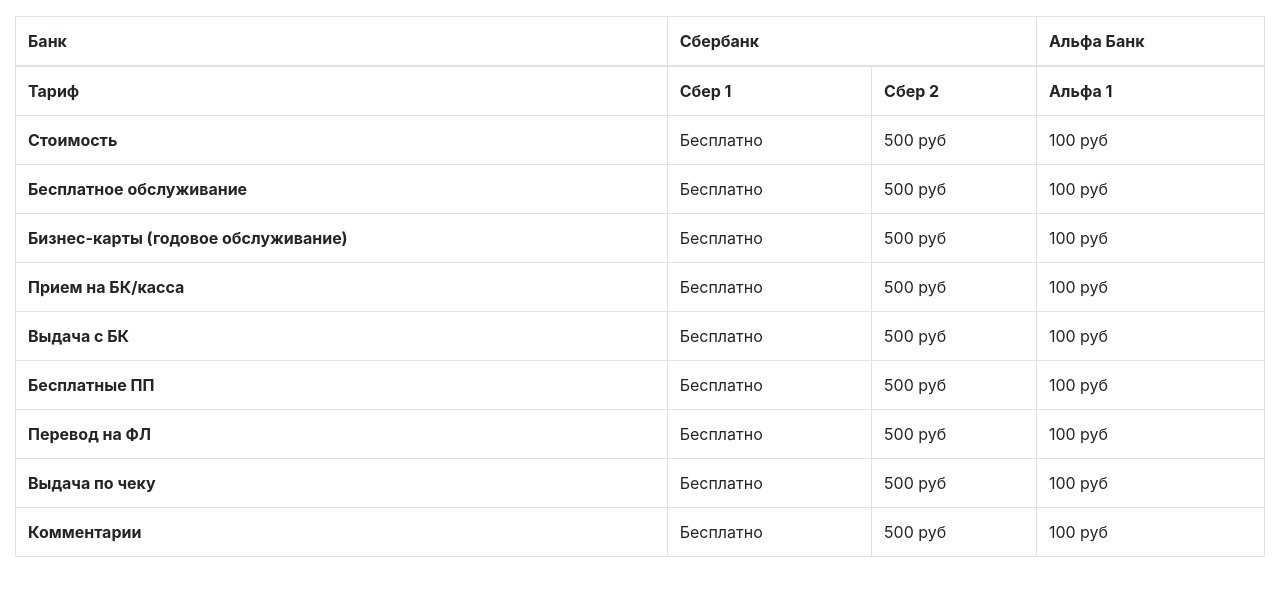
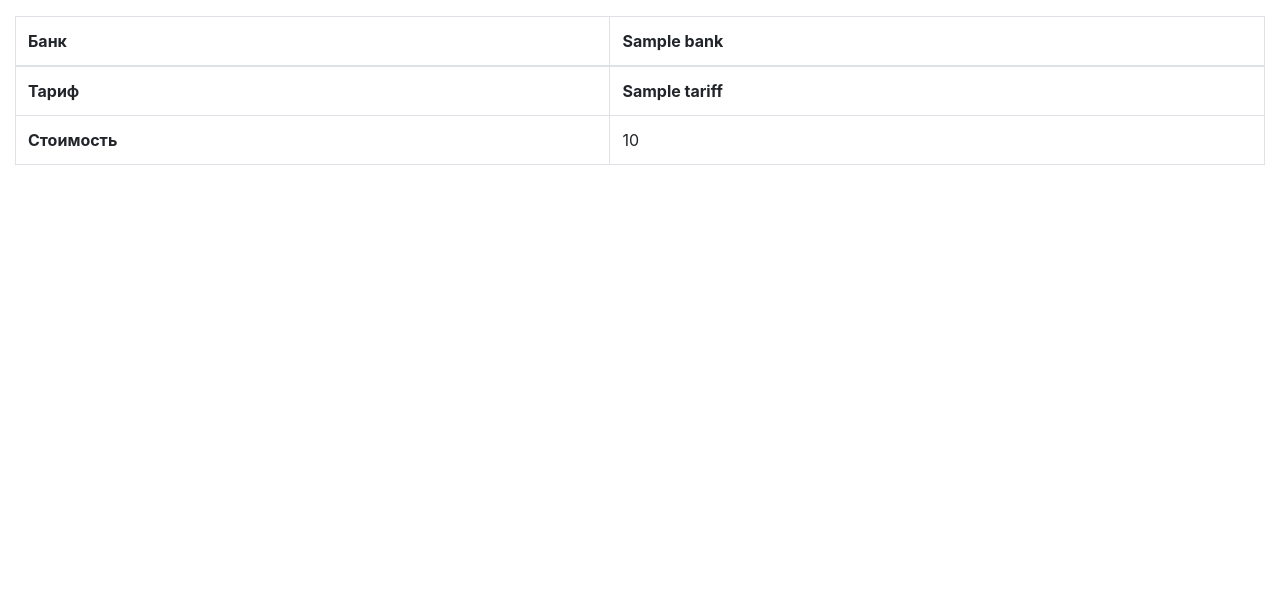
Before and after one commit to ilyamirin/IagoTHeWhisperer, a Symfony app: template templates/profile/result.html.twig in a window 1280 px wide. Shown: the part 56-652 px from the top of the page. Run offline with Twig, Linux system fonts and the light colour scheme; the template is opened without the code that fills it: most values are stand-ins (such as "Sample title", 1, 10 or a date in 2020); some libraries are stand-ins or nearby versions.

Commit message:
Add selecting tariffs

```diff
--- a/templates/profile/result.html.twig
+++ b/templates/profile/result.html.twig
@@ -3,83 +3,84 @@
 {% block body %}
 <div class="col-12 mx-auto">
     <table class="table table-bordered table-hover">
-        <tread>
+        <thead>
             <tr>
                 <th>Банк</th>
-                <th colspan="2">Сбербанк</th>
-                <th colspan="1">Альфа Банк</th>
+                {% for bank in banks %}
+                    <th colspan="{{ bank['count'] }}">{{ bank['name'] }}</th>
+                {% endfor %}
             </tr>
-        </tread>
+        </thead>
         <tbody>
             <tr>
                 <th>Тариф</th>
-                <th>Сбер 1</th>
-                <th>Сбер 2</th>
-                <th>Альфа 1</th>
+                {% for tariff in tariffs %}
+                    <th>{{ tariff.getName() }}</th>
+                {% endfor %}
             </tr>
 
             <tr>
                 <th>Стоимость</th>
-                <td>Бесплатно</td>
-                <td>500 руб</td>
-                <td>100 руб</td>
+                {% for tariff in tariffs %}
+                    <td>{{ tariff.getCost() }}</td>
+                {% endfor %}
             </tr>
 
-            <tr>
-                <th>Бесплатное обслуживание</th>
-                <td>Бесплатно</td>
-                <td>500 руб</td>
-                <td>100 руб</td>
-            </tr>
+{#            <tr>#}
+{#                <th>Бесплатное обслуживание</th>#}
+{#                <td>Бесплатно</td>#}
+{#                <td>500 руб</td>#}
+{#                <td>100 руб</td>#}
+{#            </tr>#}
 
-            <tr>
-                <th>Бизнес-карты (годовое обслуживание)</th>
-                <td>Бесплатно</td>
-                <td>500 руб</td>
-                <td>100 руб</td>
-            </tr>
+{#            <tr>#}
+{#                <th>Бизнес-карты (годовое обслуживание)</th>#}
+{#                <td>Бесплатно</td>#}
+{#                <td>500 руб</td>#}
+{#                <td>100 руб</td>#}
+{#            </tr>#}
 
-            <tr>
-                <th>Прием на БК/касса</th>
-                <td>Бесплатно</td>
-                <td>500 руб</td>
-                <td>100 руб</td>
-            </tr>
+{#            <tr>#}
+{#                <th>Прием на БК/касса</th>#}
+{#                <td>Бесплатно</td>#}
+{#                <td>500 руб</td>#}
+{#                <td>100 руб</td>#}
+{#            </tr>#}
 
-            <tr>
-                <th>Выдача с БК</th>
-                <td>Бесплатно</td>
-                <td>500 руб</td>
-                <td>100 руб</td>
-            </tr>
+{#            <tr>#}
+{#                <th>Выдача с БК</th>#}
+{#                <td>Бесплатно</td>#}
+{#                <td>500 руб</td>#}
+{#                <td>100 руб</td>#}
+{#            </tr>#}
 
-            <tr>
-                <th>Бесплатные ПП</th>
-                <td>Бесплатно</td>
-                <td>500 руб</td>
-                <td>100 руб</td>
-            </tr>
+{#            <tr>#}
+{#                <th>Бесплатные ПП</th>#}
+{#                <td>Бесплатно</td>#}
+{#                <td>500 руб</td>#}
+{#                <td>100 руб</td>#}
+{#            </tr>#}
 
-            <tr>
-                <th>Перевод на ФЛ</th>
-                <td>Бесплатно</td>
-                <td>500 руб</td>
-                <td>100 руб</td>
-            </tr>
+{#            <tr>#}
+{#                <th>Перевод на ФЛ</th>#}
+{#                <td>Бесплатно</td>#}
+{#                <td>500 руб</td>#}
+{#                <td>100 руб</td>#}
+{#            </tr>#}
 
-            <tr>
-                <th>Выдача по чеку</th>
-                <td>Бесплатно</td>
-                <td>500 руб</td>
-                <td>100 руб</td>
-            </tr>
+{#            <tr>#}
+{#                <th>Выдача по чеку</th>#}
+{#                <td>Бесплатно</td>#}
+{#                <td>500 руб</td>#}
+{#                <td>100 руб</td>#}
+{#            </tr>#}
 
-            <tr>
-                <th>Комментарии</th>
-                <td>Бесплатно</td>
-                <td>500 руб</td>
-                <td>100 руб</td>
-            </tr>
+{#            <tr>#}
+{#                <th>Комментарии</th>#}
+{#                <td>Бесплатно</td>#}
+{#                <td>500 руб</td>#}
+{#                <td>100 руб</td>#}
+{#            </tr>#}
         </tbody>
     </table>
 </div>
```
Also changed, not shown: src/Controller/ProfileController.php (+11 -2 lines), src/Repository/BankRepository.php (+1 -36 lines), src/Repository/BaseRepository.php (added, +48 -0 lines), src/Repository/TariffRepository.php (+1 -36 lines), src/Service/ProfileService.php (added, +65 -0 lines).
